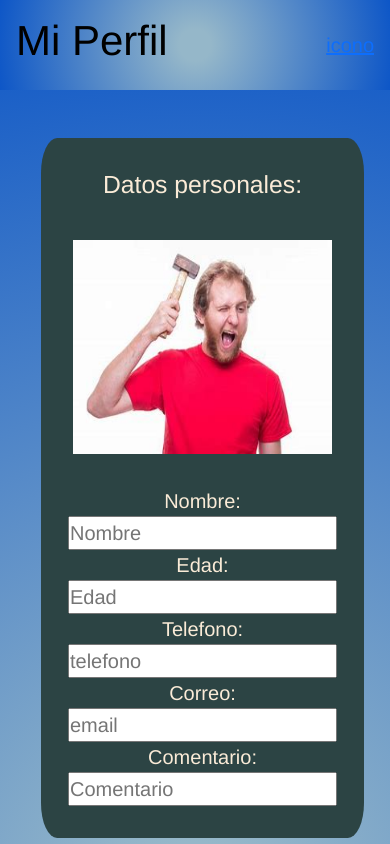
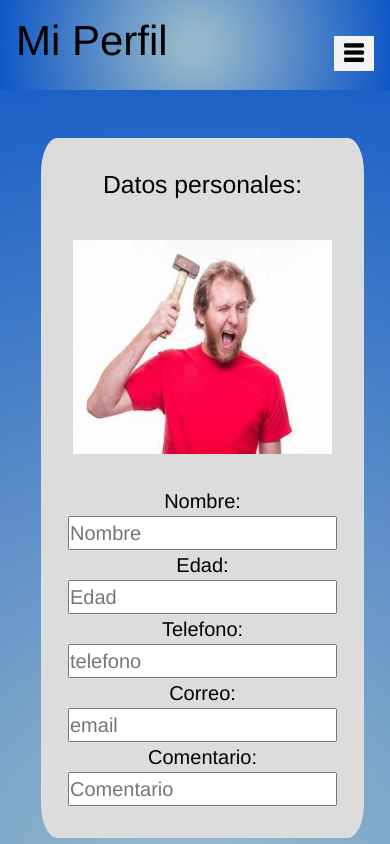
Before and after one commit to lucasgonzalez100/proyecto-41185, a website: page paginas/miprefil.html in a window 390 px wide. Shown: the top 844 px of the page. Drawn offline with Linux system fonts and the light colour scheme.

Commit message:
modifique el icono despleglable, corregi varias cosas del responsive de mi perfil

```diff
--- a/paginas/miprefil.html
+++ b/paginas/miprefil.html
@@ -29,7 +29,7 @@
 
 
         <a  href="#abrir" class="header__icono" >
-            <span >icono</span></a>
+            <span ><img src="../imagenes/menudesplegable.ico" alt="" srcset=""></span></a>
 
         <ul class="barra__inicio"  id="abrir">
             <li class="barra__item"><a href="../index.html">Inicio</a></li>
--- a/scss/parciales/_header.scss
+++ b/scss/parciales/_header.scss
@@ -13,6 +13,18 @@
   .header__icono {
     display: flex;
     display: none;
+    margin: 0;
+    display:inline-block;
+    height: 18px;
+    float:none;
+
+    & img {
+      margin: 0;
+    display:none;
+    height: 35px;
+    float:none;
+    }
+
   }
 
   .header__titulo {
@@ -46,4 +58,9 @@
     font-size: 30px;
     border: 2px;
 
+
+    &:hover{
+      color: rgba(13,86,199,1);
+
   }
+}
--- a/scss/parciales/_mediasQueris.scss
+++ b/scss/parciales/_mediasQueris.scss
@@ -1,3 +1,4 @@
+
 @media screen and (max-width:1023px) {
 
     .main {
@@ -87,6 +88,25 @@
 
   }
 
+  @media screen and (max-width:800px) {
+
+  .miperfil__form{
+    display: flex;
+    flex-direction: column;
+    list-style: none;
+    width: 90%;
+    height: 700px;
+    border-radius: 5%;
+    background-color: gainsboro;
+    color: black;
+    align-items: center;
+    padding: 2rem;
+    margin-top: 7px;
+    margin-bottom: 25px;
+    margin-left: 15px;
+  }
+ }
+
 
   @media screen and (max-width:600px) {
 
@@ -107,7 +127,19 @@
     }
 
     .header__icono {
-      display: block;
+
+        display: flex;
+        margin: 0;
+        display:inline-block;
+        height: 18px;
+        float:none;
+
+        & img {
+          margin: 0;
+        display:flex;
+        height: 35px;
+        float:none;
+        }
 
     }
 
@@ -135,8 +167,8 @@
       width: 90%;
       height: 700px;
       border-radius: 5%;
-      background-color: rgb(44, 68, 68);
-      color: antiquewhite;
+      background-color: gainsboro;
+      color:black;
       align-items: center;
       padding: 2rem;
       margin-top: 7px;
--- a/scss/parciales/_perfil.scss
+++ b/scss/parciales/_perfil.scss
@@ -17,7 +17,7 @@
     width: 30%;
     height: 750px;
     border-radius: 12px;
-    background-color: white;
+    background-color: gainsboro;
     align-items: center;
     padding: 2rem;
     margin-top: 7px;
--- a/scss/parciales/_publicar.scss
+++ b/scss/parciales/_publicar.scss
@@ -37,7 +37,7 @@
 
     list-style: none;
     border-radius: 5%;
-    background-color: white;
+    background-color: gainsboro;
     width: 30%;
     height: 400px;
     align-items: baseline;
```
Also changed, not shown: index.html (+1 -1 lines), paginas/buscar.html (+1 -1 lines), paginas/contacto.html (+1 -1 lines), paginas/publicar.html (+1 -1 lines), scss/parciales/_footer.scss (+2 -10 lines), estilos_css/estilos.css, imagenes/iconoinstagram.ico (added), imagenes/imagenicono2.jpg (added), imagenes/logoface.ico (added), imagenes/menudesplegable.ico (added).
